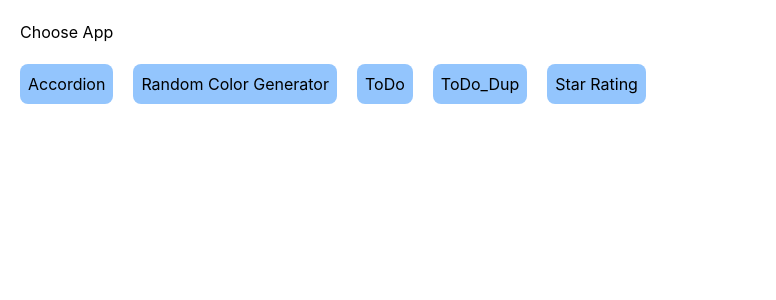
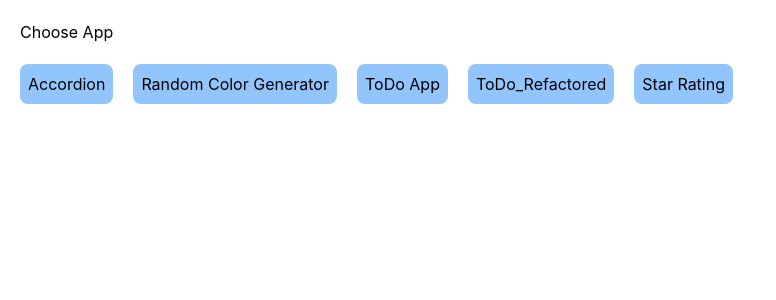
Before and after one commit to tarungajamoni/react-practice, a React (Create React App) app: page / in a window 1280 px wide. Shown: the top 300 px of the page, without its empty margins (0-776 px from the left). Built offline with nearby package versions, Linux system fonts and the light colour scheme.

Commit message:
App refactor

```diff
--- a/src/App.js
+++ b/src/App.js
@@ -4,60 +4,42 @@ import RandomColor from "./components/random_color";
 import ToDo from "./components/todo/ToDo";
 import StarRating from "./components/star_rating";
 import ToDoList from "./components/todo_refactor/comp/ToDoList";
-
+const componentsMap = {
+  accordion: { component: Accordion, label: "Accordion" },
+  random: { component: RandomColor, label: "Random Color Generator" },
+  todo: { component: ToDo, label: "ToDo App" },
+  todoRefactored: { component: ToDoList, label: "ToDo_Refactored" },
+  star: { component: StarRating, label: "Star Rating" },
+};
 const App = () => {
   const [SApp, setApp] = useState("");
+
+  const SelectedComponent = SApp ? componentsMap[SApp].component : null;
+  console.log(SelectedComponent, "SelectedComponent");
   return (
     <>
       <div className="space-x-5">
-        <div className="m-5">Choose App</div>
         {SApp === "" ? (
           <>
-            <button
-              className="bg-blue-300 p-2 rounded-lg"
-              onClick={() => setApp("accordion")}>
-              Accordion
-            </button>
-            <button
-              className="bg-blue-300 p-2 rounded-lg"
-              onClick={() => setApp("random")}>
-              Random Color Generator
-            </button>
-            <button
-              className="bg-blue-300 p-2 rounded-lg"
-              onClick={() => setApp("todo")}>
-              ToDo
-            </button>
-            <button
-              className="bg-blue-300 p-2 rounded-lg"
-              onClick={() => setApp("todo_")}>
-              ToDo_Dup
-            </button>
-            <button
-              className="bg-blue-300 p-2 rounded-lg"
-              onClick={() => setApp("star")}>
-              Star Rating
-            </button>
+            <div className="m-5">Choose App</div>
+            {Object.keys(componentsMap).map((key) => (
+              <button
+                className="bg-blue-300 p-2 rounded-lg"
+                key={key}
+                onClick={() => setApp(key)}>
+                {componentsMap[key].label}
+              </button>
+            ))}
           </>
         ) : (
           <button
-            className="bg-blue-300 px-4 py-2 rounded-lg"
+            className="bg-blue-300 px-4 py-2 rounded-lg m-5"
             onClick={() => setApp("")}>
             Back
           </button>
         )}
       </div>
-      {SApp === "accordion" ? (
-        <Accordion />
-      ) : SApp === "random" ? (
-        <RandomColor />
-      ) : SApp === "todo" ? (
-        <ToDo />
-      ) : SApp === "todo_" ? (
-        <ToDoList />
-      ):SApp === "star" ? (
-        <StarRating />
-      ) : null}
+      {SelectedComponent && <SelectedComponent />}
     </>
   );
 };
```
